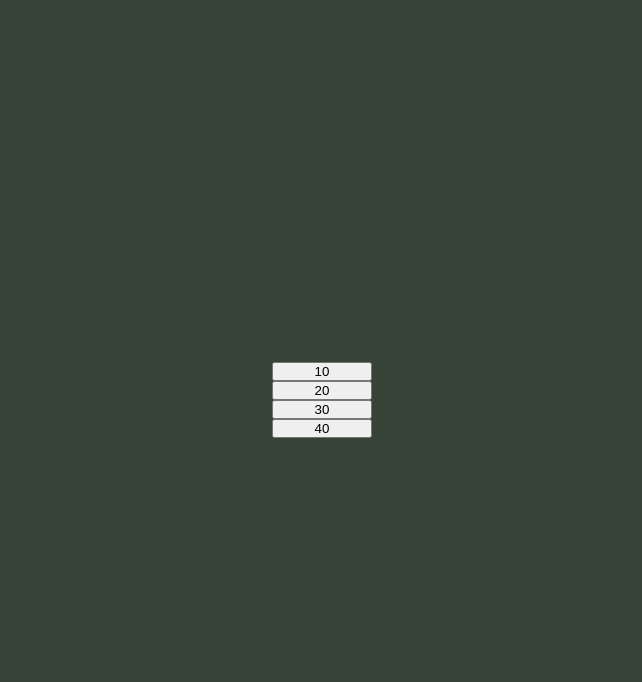
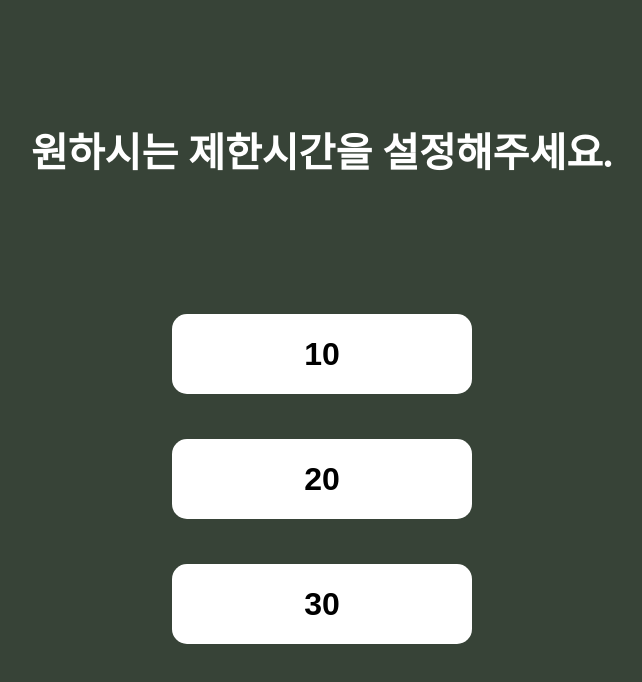
Before and after one commit to bobob0311/Matching_Image, a plain HTML site: page index.html in a window 1280 px wide. Both pictures are taken after a click on the button "시작하기". Shown: the whole page, without its empty margins (318-960 px from the left). Drawn offline with Linux system fonts and the light colour scheme.

Commit message:
제한시간 정하는 페이지 생성

```diff
--- a/script.js
+++ b/script.js
@@ -1,43 +1,25 @@
 import gameData from "./src/gameData.js";
 import { loadPuzzleImages, createImageContainer,handlePuzzleElementClick } from "./src/puzzle.js";
-import { resetGameData,createInterval } from "./src/utils.js";
+import { resetGameData } from "./src/utils.js";
+import limitPage from "./src/limitPage.js";
 
 const startButton = document.querySelector('.startButton');
 const puzzleContainer = document.querySelector('.container');
 const changeImageButton = document.querySelector('#changeImage');
-const chioceSection = document.querySelector('.choice-screen')
-const gameScreen = document.querySelector('.game-screen');
+const choiceSection = document.querySelector('.choice-screen')
 
-const limitTimeArray = [10, 20, 30, 40];
-    limitTimeArray.map((item) => {
-    const limitButton = document.createElement('button');
-    limitButton.textContent = item;
-        limitButton.addEventListener('click', function () {
-        chioceSection.classList.add('hide');
-        gameScreen.classList.remove('hide');
-            gameData.limitTime = item;
-            console.log(gameData.limitTime);
-    })
-
-    chioceSection.appendChild(limitButton);
+startButton.addEventListener('click', function () {
+    limitPage();
+    resetGameData(gameData);
 
 
-})
-
-
-
-startButton.addEventListener('click', function () {
-    resetGameData(gameData);
-    createInterval(gameData);
-
-    chioceSection.classList.remove('hide');
+    choiceSection.classList.remove('hide');
 
     const startScreen = document.querySelector('.start-screen');
     startScreen.classList.add('hide');
 
     gameData.changeOriginalImageset();
     gameData.generateImageIndexes();
-
 
     if (!document.getElementById(1)) {
         for (let i = 0; i < 9; i++) {
--- /dev/null
+++ b/src/limitPage.js
@@ -0,0 +1,28 @@
+
+import { createInterval } from "./utils.js";
+import gameData from "./gameData.js";
+
+export default function limitPage() {
+    const gameScreen = document.querySelector('.game-screen');
+    const choiceSection = document.querySelector('.choice-screen')
+    const limitTimeArray = [10, 20, 30];
+    const limitButtonWrapper = document.createElement('div');
+    limitButtonWrapper.classList.add('limit-button-wrapper')
+    const limitContent = document.createElement('span');
+    limitContent.textContent = "원하시는 제한시간을 설정해주세요.";
+    choiceSection.appendChild(limitContent);
+    choiceSection.appendChild(limitButtonWrapper);
+
+    limitTimeArray.map((item) => {
+        const limitButton = document.createElement('button');
+        limitButton.textContent = item;
+        limitButton.addEventListener('click', function () {
+            choiceSection.classList.add('hide');
+            gameScreen.classList.remove('hide');
+            gameData.limitTime = item;
+            createInterval(gameData);
+        })
+    limitButtonWrapper.appendChild(limitButton);
+    })
+    return choiceSection;
+}
--- a/style.css
+++ b/style.css
@@ -6,6 +6,33 @@
 
 body {
   background-color: #b8e1b8;
+}
+
+.limit-button-wrapper {
+  display: flex;
+  flex-direction: column;
+  justify-content: space-evenly;
+  height: 400px;
+  width: 400px;
+  align-items: center;
+}
+
+.limit-button-wrapper button{
+  appearance: none;
+  width: 300px;
+  height:80px;
+  font-size: 32px;
+  font-weight: 700;
+  padding: 20px;
+  margin: 10px;
+  border: none;
+  background-color: #fff;
+  border-radius: 15px;
+
+}
+
+.limit-button-wrapper button:hover{
+  cursor: pointer;
 }
 
 .choice-screen {
@@ -21,8 +48,11 @@ body {
   align-items: center;
 }
 
-.choice-screen button{
-  width: 100px;
+.choice-screen span {
+  font-size: 40px;
+  font-weight: 900;
+  margin-bottom: 100px;
+  color: #fff;
 }
 
 .modal {
```
Also changed, not shown: src/handleLimitButton.js (deleted, +0 -11 lines).
